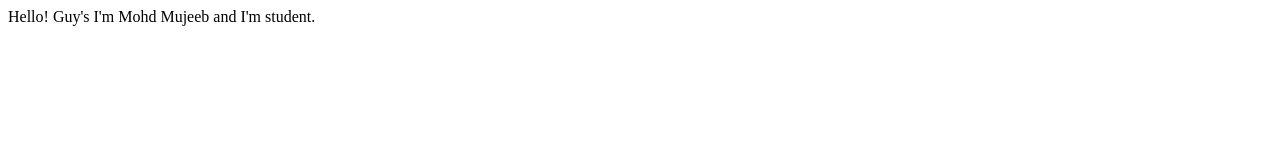
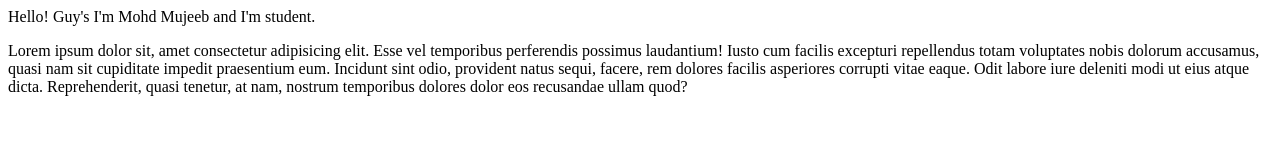
Before and after one commit to mmc7865/My-Portfolio, a plain HTML site: page index.html in a window 1280 px wide. Drawn offline with Linux system fonts and the light colour scheme.

Commit message:
docs change
add some documentation

```diff
--- a/index.html
+++ b/index.html
@@ -7,5 +7,6 @@
 </head>
 <body>
     Hello! Guy's I'm Mohd Mujeeb and I'm student.
+    <P>Lorem ipsum dolor sit, amet consectetur adipisicing elit. Esse vel temporibus perferendis possimus laudantium! Iusto cum facilis excepturi repellendus totam voluptates nobis dolorum accusamus, quasi nam sit cupiditate impedit praesentium eum. Incidunt sint odio, provident natus sequi, facere, rem dolores facilis asperiores corrupti vitae eaque. Odit labore iure deleniti modi ut eius atque dicta. Reprehenderit, quasi tenetur, at nam, nostrum temporibus dolores dolor eos recusandae ullam quod?</P>
 </body>
 </html>
```
